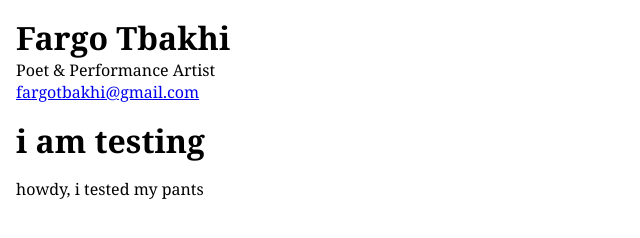
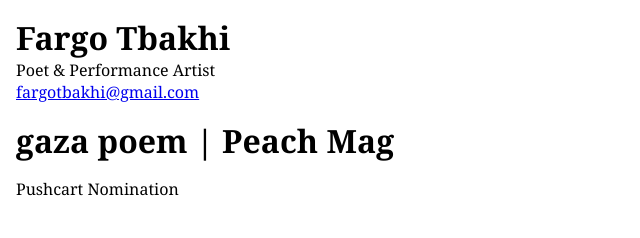
Before and after one commit to chuckdries/fargos-website, a Gatsby site: page /poems/teststuff/ in a window 1280 px wide. Shown: the whole page, without its empty margins (0-640 px from the left). Built offline with nearby package versions, Linux system fonts and the light colour scheme; Gatsby itself is replaced by a stand-in of ours.

Commit message:
Changed text of poem file peach mag

```diff
--- a/content/poems/teststuff.mdx
+++ b/content/poems/teststuff.mdx
@@ -1,6 +1,5 @@
 ---
-title: i am testing
-externalLink: https://chuckdries.com
+title: gaza poem | Peach Mag
+externalLink: https://www.peachmgzn.com/fargo-tbakhi
 ---
-
-howdy, i tested my pants
+Pushcart Nomination
```
